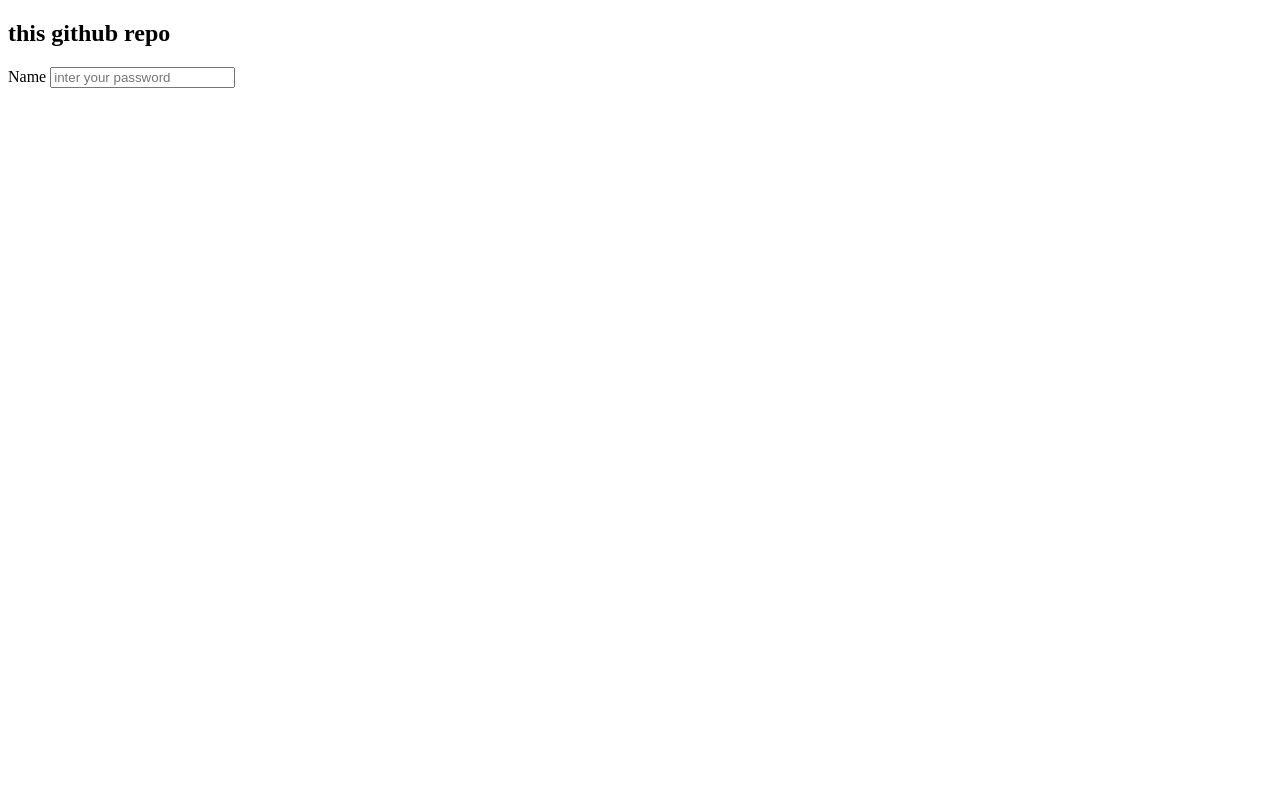
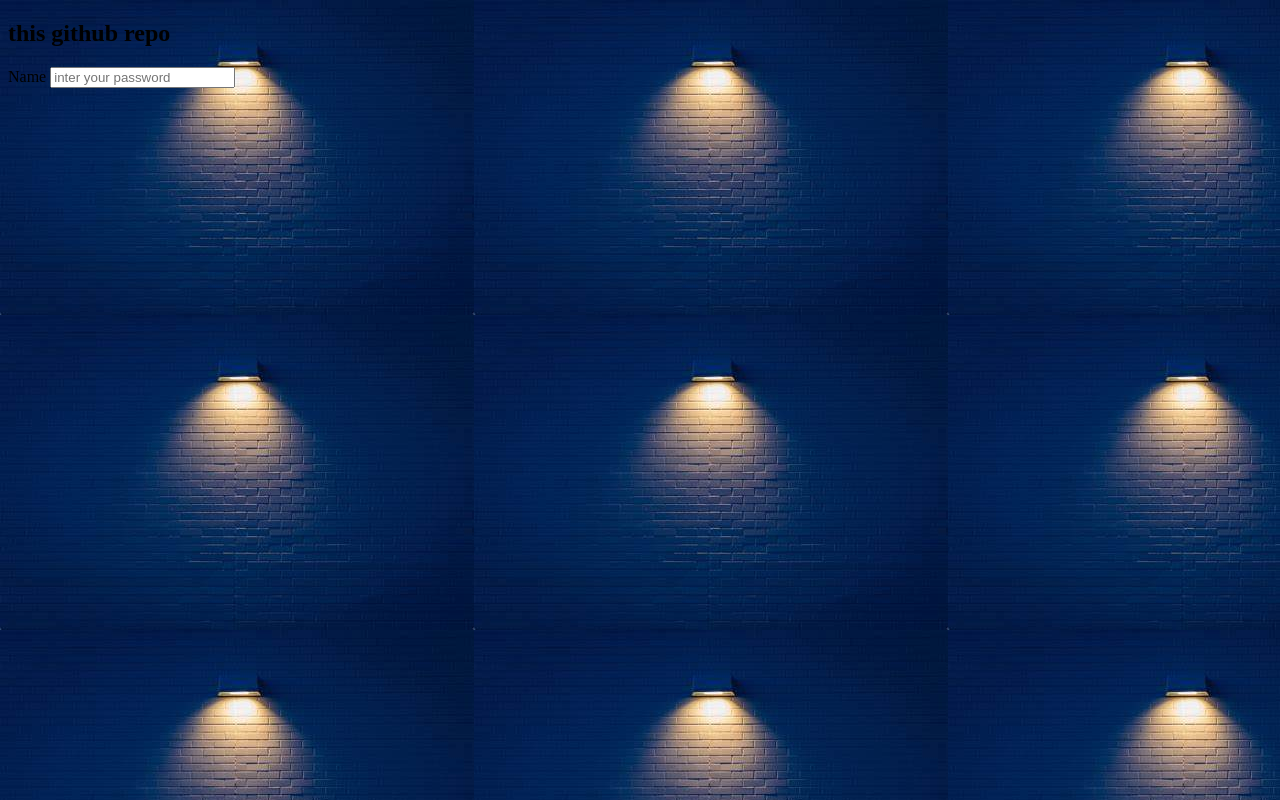
Before and after one commit to ibrahim5766/with-my-body, a plain HTML site: page index.html in a window 1280 px wide. Drawn offline with Linux system fonts and the light colour scheme.

Commit message:
boy and boy

```diff
--- a/style/blog.css
+++ b/style/blog.css
@@ -1,3 +1,4 @@
 body {
-    background-image: ;
+    background-image: url('OIP.jpg');
+    width: 400px;
 }
```
Also changed, not shown: style/OIP.jpg (added).
